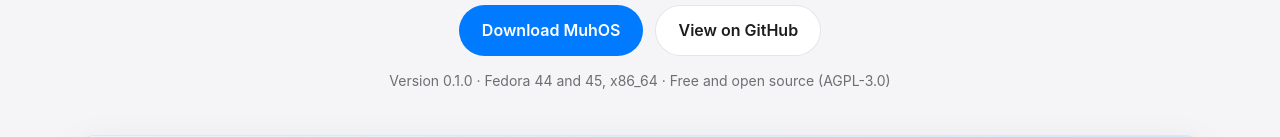
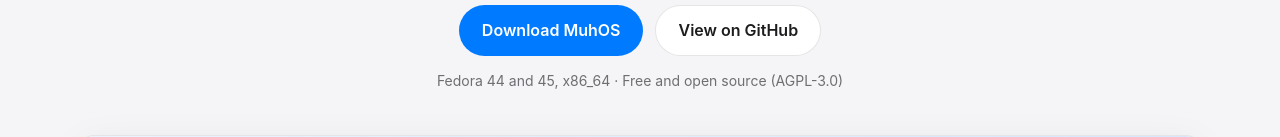
Before and after one commit to Alex-Muhscience/MuhOS, a plain HTML site: page site/index.html in a window 1280 px wide. Shown: the part 533-670 px from the top of the page. Drawn offline with Linux system fonts and the light colour scheme; files whose address does not match are found by name.

Commit message:
[brand] Website: no hard-coded version on the home page
The download and changelog pages show the current release from GitHub.

```diff
--- a/site/index.html
+++ b/site/index.html
@@ -34,7 +34,7 @@
         <a class="btn primary" href="download.html">Download MuhOS</a>
         <a class="btn secondary" href="https://github.com/Alex-Muhscience/MuhOS">View on GitHub</a>
       </div>
-      <p class="note">Version 0.1.0 · Fedora 44 and 45, x86_64 · Free and open source (AGPL-3.0)</p>
+      <p class="note">Fedora 44 and 45, x86_64 · Free and open source (AGPL-3.0)</p>
       <div class="shot">
         <img src="screenshots/desktop-light.webp" width="1920" height="1080" alt="MuhOS desktop: a macOS-style menu bar, Files with red, yellow and green window buttons, a Text Editor window, a light blue wallpaper and the glass dock">
       </div>
```
